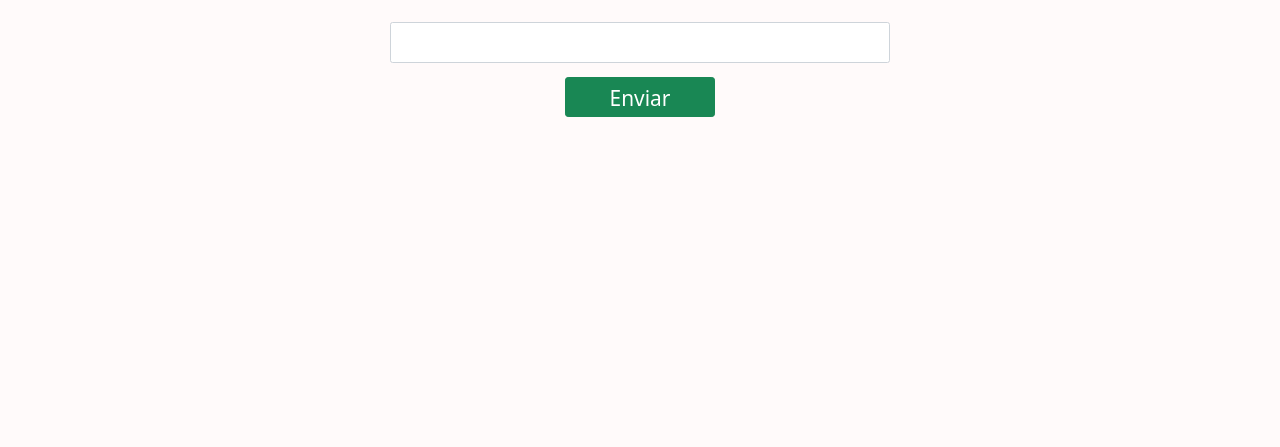
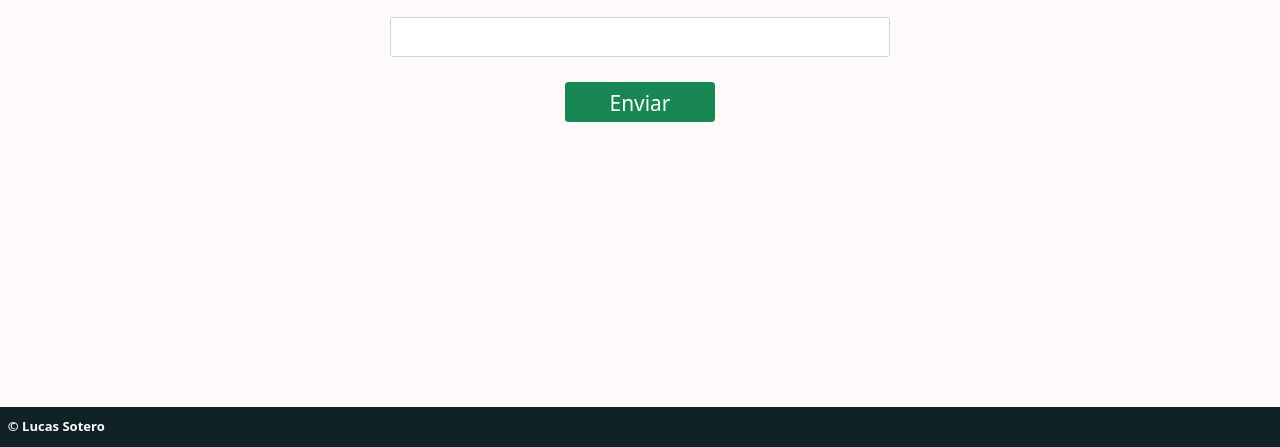
Before and after one commit to lucassoteroo/ProjetosJavascript, a plain HTML site: page DevQuiz/index.html in a window 1280 px wide. Shown: the part 353-800 px from the top of the page. Drawn offline with Linux system fonts and the light colour scheme.

Commit message:
criando o rodape

```diff
--- a/DevQuiz/css/style.css
+++ b/DevQuiz/css/style.css
@@ -38,23 +38,46 @@ main h2 {
 
 main .input-group {
     width: 500px;
-    height: 30px;
     margin: 0 auto;
 }
 
 main .input-group input {
     text-align: center;
+    height: 40px;
     font-size: 2rem;
 }
 
 main .botao {
+    margin-top: 25px;
     text-align: center;
 }
 
 main form button {
     text-align: center;
-    margin-top: 25px;
     font-size: 2rem !important;
     width: 150px;
     height: 40px;
 }
+
+footer {
+    background-color: #112226;
+    width: 100%;
+    margin: auto;
+    bottom: 0;
+    position: fixed;
+}
+
+footer .row {
+    padding: 10px 0;
+}
+
+footer a {
+    text-decoration: none;
+    color: #fff;
+    font-size: 1.25rem;
+    font-weight: 900;
+}
+
+footer a:hover {
+    color: #fff;
+}
--- a/DevQuiz/index.html
+++ b/DevQuiz/index.html
@@ -44,7 +44,13 @@
         </section>
     </main>
     <footer>
-
+        <div class="container-fluid">
+            <div class="row">
+                <div class="col-12">
+                    <a href="https://github.com/lucassoteroo" target="blank">&copy; Lucas Sotero</a>
+                </div>
+            </div>
+        </div>
     </footer>
 </body>
 
```
